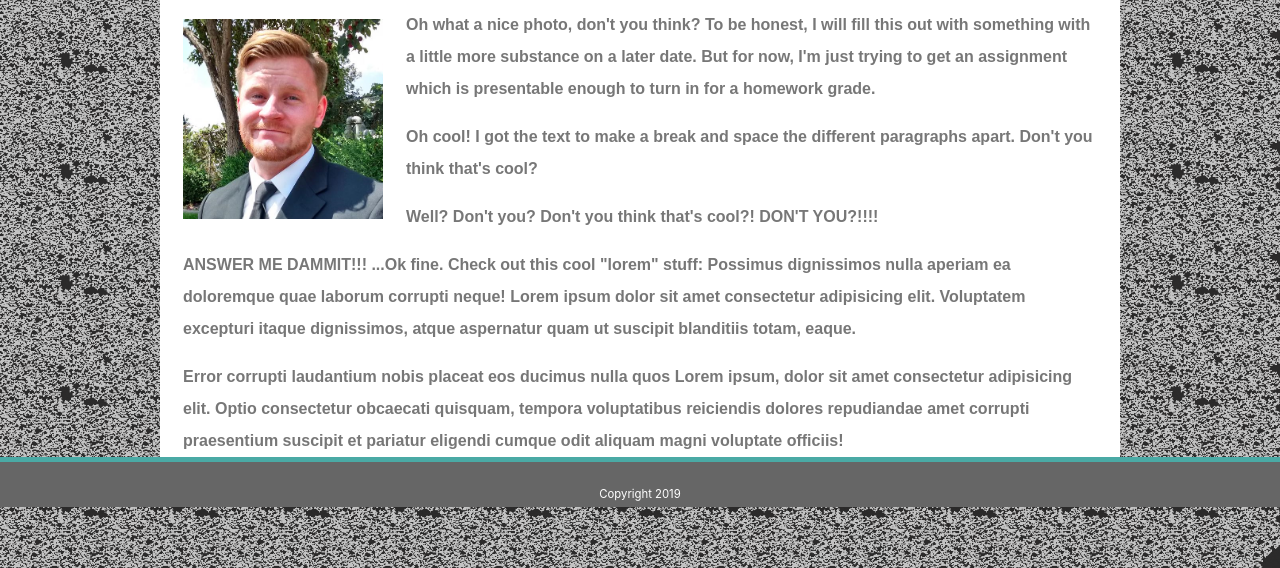
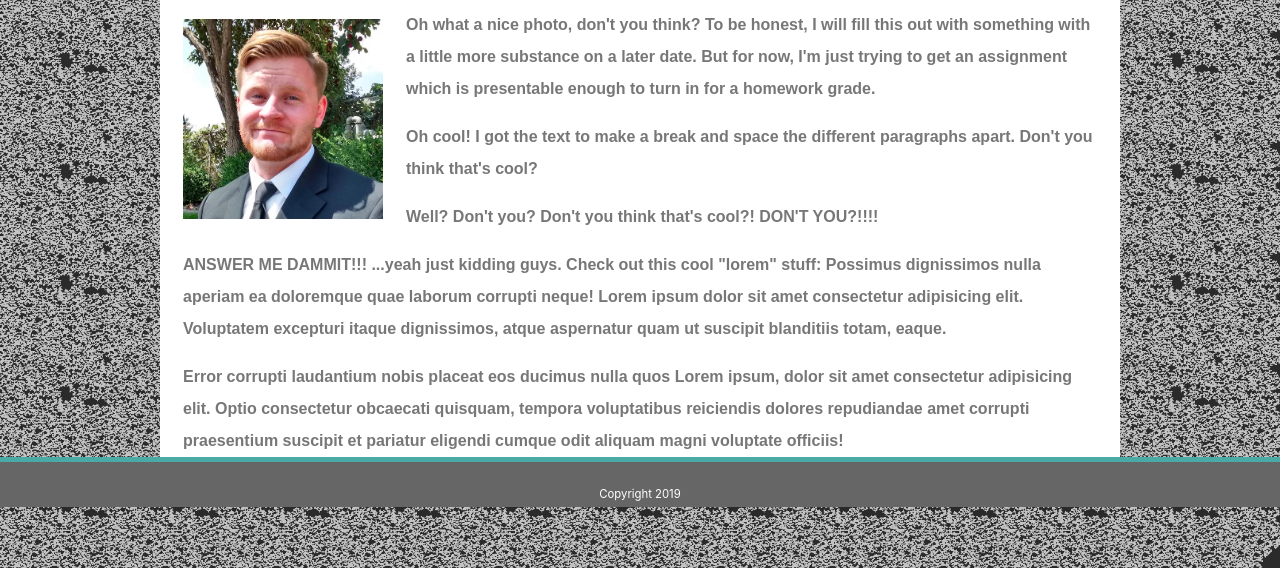
Before and after one commit to stwardell092/Homework1, a plain HTML site: page index.html in a window 1280 px wide. Shown: the part 232-800 px from the top of the page. Drawn offline with nearby package versions, Linux system fonts and the light colour scheme.

Commit message:
Just updating the text a little bit.

```diff
--- a/index.html
+++ b/index.html
@@ -45,7 +45,7 @@
  <p> Oh what a nice photo, don't you think?  To be honest, I will fill this out with something with a little more substance on a later date. But for now, I'm just trying to get an assignment which is presentable enough to turn in for a homework grade. </p>
  <p>Oh cool! I got the text to make a break and space the different paragraphs apart. Don't you think that's cool? </p>
  <p>Well? Don't you? Don't you think that's cool?! DON'T YOU?!!!!</p>
- <p>ANSWER ME DAMMIT!!!  ...Ok fine.  Check out this cool "lorem" stuff: Possimus dignissimos nulla aperiam ea doloremque quae laborum corrupti neque! Lorem ipsum dolor sit amet consectetur adipisicing elit. Voluptatem excepturi itaque dignissimos, atque aspernatur quam ut suscipit blanditiis totam, eaque.</p>
+ <p>ANSWER ME DAMMIT!!!  ...yeah just kidding guys.  Check out this cool "lorem" stuff: Possimus dignissimos nulla aperiam ea doloremque quae laborum corrupti neque! Lorem ipsum dolor sit amet consectetur adipisicing elit. Voluptatem excepturi itaque dignissimos, atque aspernatur quam ut suscipit blanditiis totam, eaque.</p>
  <p>Error corrupti laudantium nobis placeat eos ducimus nulla quos Lorem ipsum, dolor sit amet consectetur adipisicing elit. Optio consectetur obcaecati quisquam, tempora voluptatibus reiciendis dolores repudiandae amet corrupti praesentium suscipit et pariatur eligendi cumque odit aliquam magni voluptate officiis!</p>
 
 </div>
```
